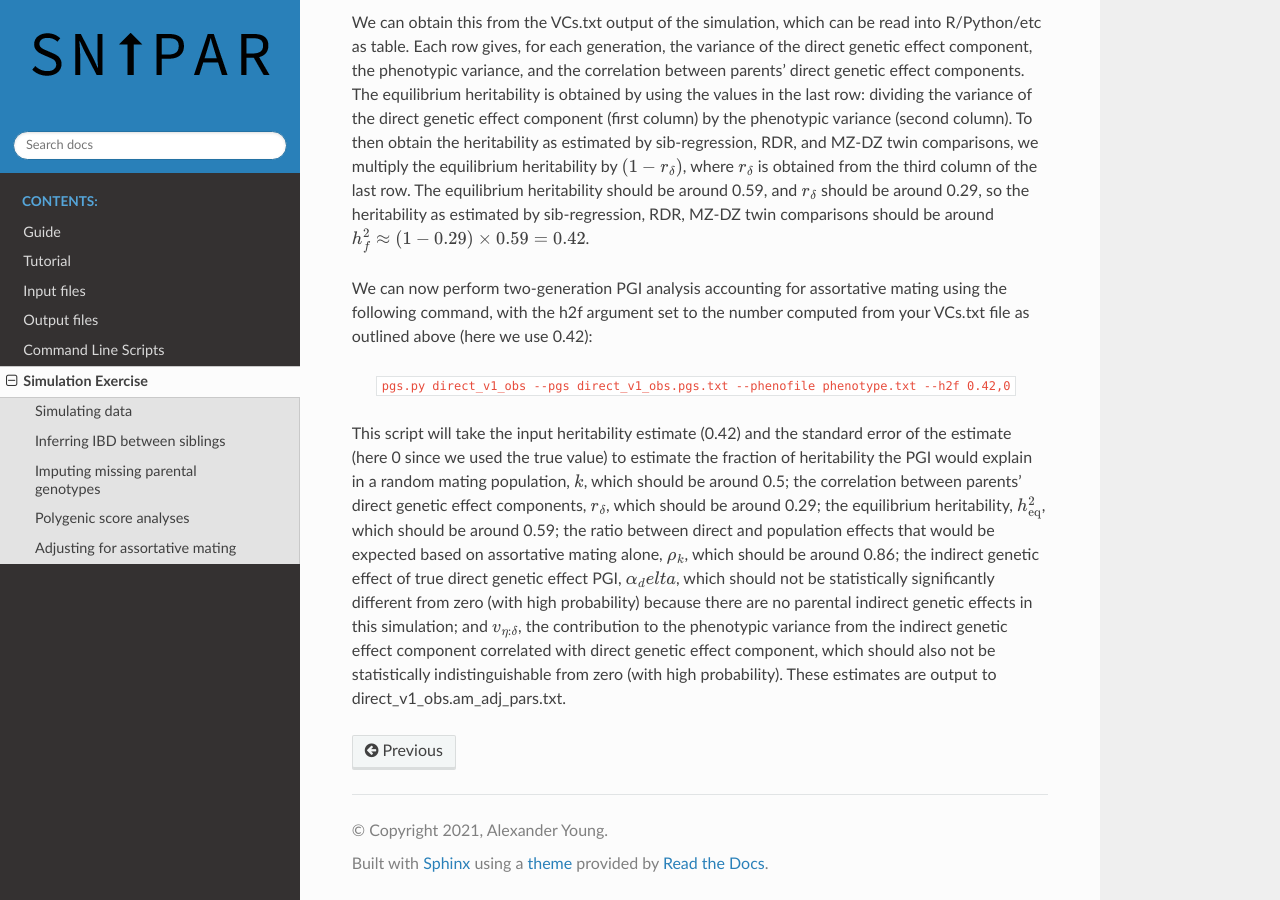
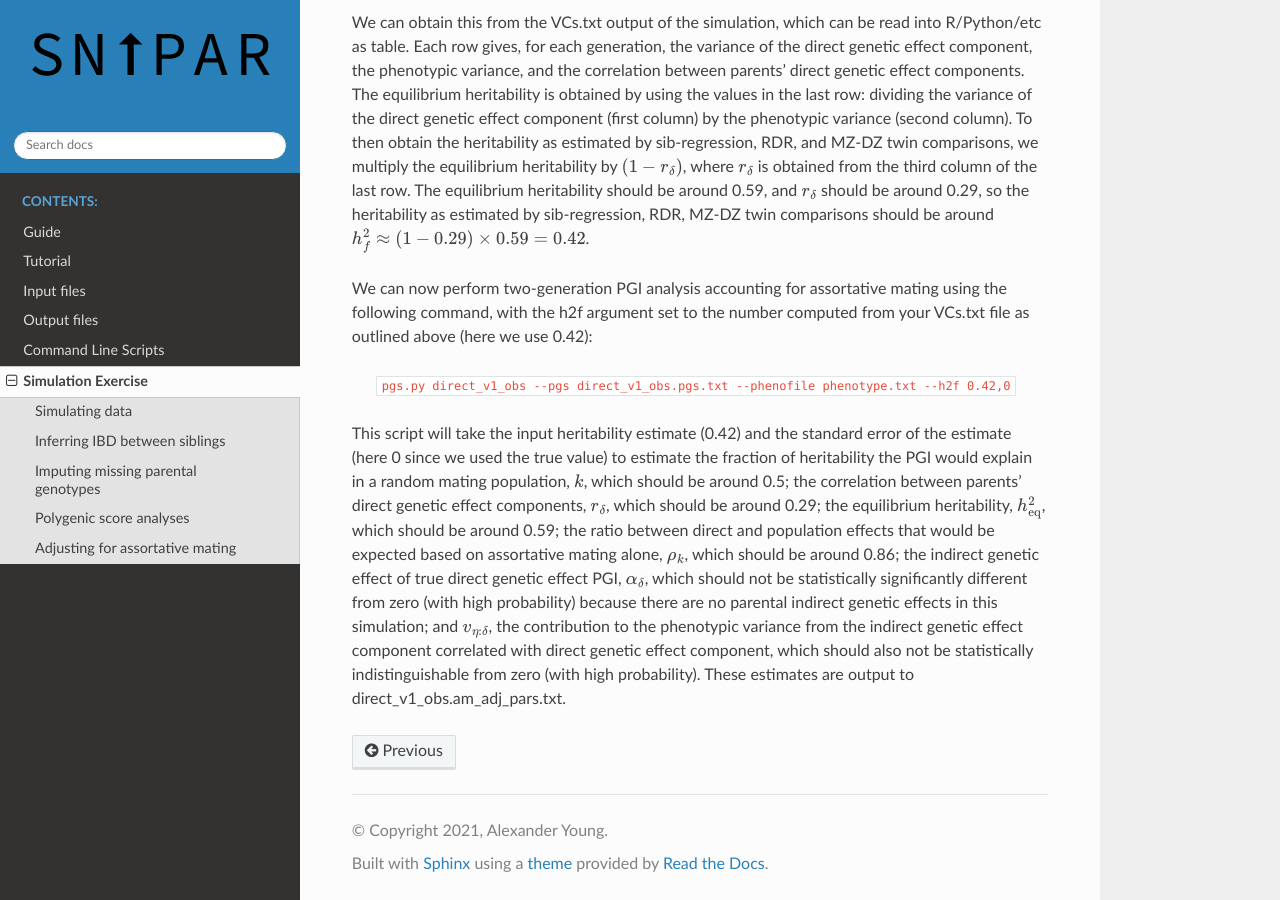
Before and after one commit to AlexTISYoung/snipar, a Sphinx documentation site: the page built from docs/simulation.rst, in a window 1280 px wide and 900 px high, scrolled down 4500 px. Built offline with Sphinx 7.4.7 and the Read the Docs theme 2.0.0, drawn with Linux system fonts in a browser that asks for light colours.

```diff
--- a/docs/simulation.rst
+++ b/docs/simulation.rst
@@ -186,7 +186,7 @@ to estimate the fraction of heritability the PGI would explain in a random matin
 :math:`k`, which should be around 0.5; the correlation between parents' direct genetic effect components, :math:`r_\delta`,
 which should be around 0.29; the equilibrium heritability, :math:`h^2_\text{eq}`, which should be around 0.59;
 the ratio between direct and population effects that would be expected based on assortative mating alone, :math:`\rho_k`,
-which should be around 0.86; the indirect genetic effect of true direct genetic effect PGI, :math:`\alpha_delta`, which should not be
+which should be around 0.86; the indirect genetic effect of true direct genetic effect PGI, :math:`\alpha_\delta`, which should not be
 statistically significantly different from zero (with high probability) because there are no parental indirect genetic effects in this simulation;
 and :math:`v_{\eta:\delta}`, the contribution to the phenotypic variance from the indirect genetic effect component correlated with direct genetic effect component,
 which should also not be statistically indistinguishable from zero (with high probability). These estimates are output to direct_v1_obs.am_adj_pars.txt.
```
